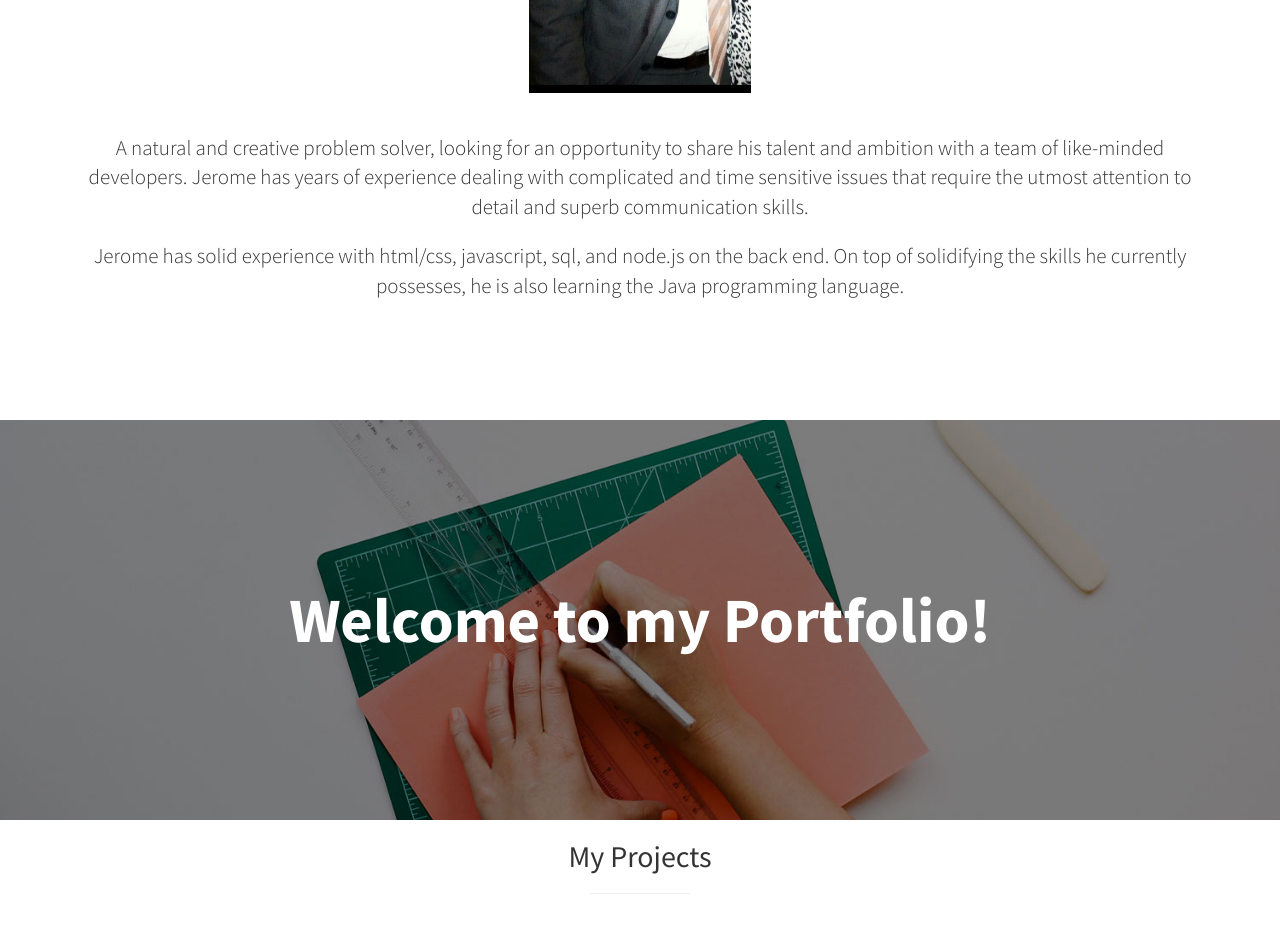
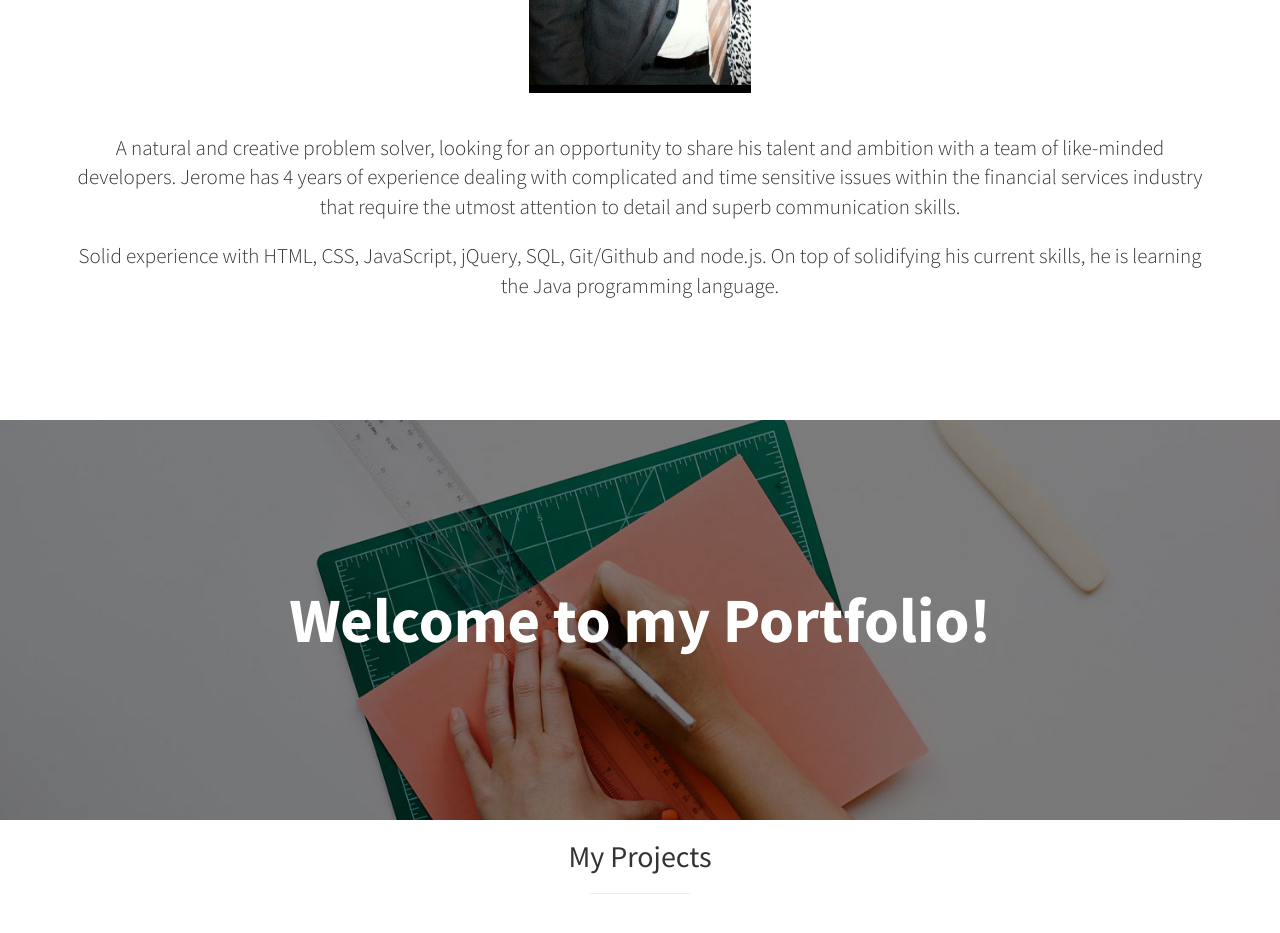
Before and after one commit to jcarless/Portfolio, a website: page app/public/index.html in a window 1280 px wide. Shown: the part 1220-2153 px from the top of the page. Drawn offline with Linux system fonts and the light colour scheme.

Commit message:
update to summary

```diff
--- a/app/public/index.html
+++ b/app/public/index.html
@@ -78,8 +78,8 @@
                 <div class="col-lg-12 text-center">
                     <h2>About Me</h2>
                     <img id="profilePhoto" src="img/profilephoto.jpg">
-                    <p class="lead">A natural and creative problem solver, looking for an opportunity to share his talent and ambition with a team of like-minded developers. Jerome has years of experience dealing with complicated and time sensitive issues that require the utmost attention to detail and superb communication skills. </p>
-                    <p class="lead">Jerome has solid experience with html/css, javascript, sql, and node.js on the back end. On top of solidifying the skills he currently possesses, he is also learning the Java programming language.</p>
+                    <p class="lead">A natural and creative problem solver, looking for an opportunity to share his talent and ambition with a team of like-minded developers. Jerome has 4 years of experience dealing with complicated and time sensitive issues within the financial services industry that require the utmost attention to detail and superb communication skills. </p>
+                    <p class="lead">Solid experience with HTML, CSS, JavaScript, jQuery, SQL, Git/Github and node.js. On top of solidifying his current skills, he is learning the Java programming language.</p>
                     <!-- <a target="_blank" href="http://join.deathtothestockphoto.com/">Death to the Stock Photo</a>.</p> -->
                 </div>
             </div>
```
